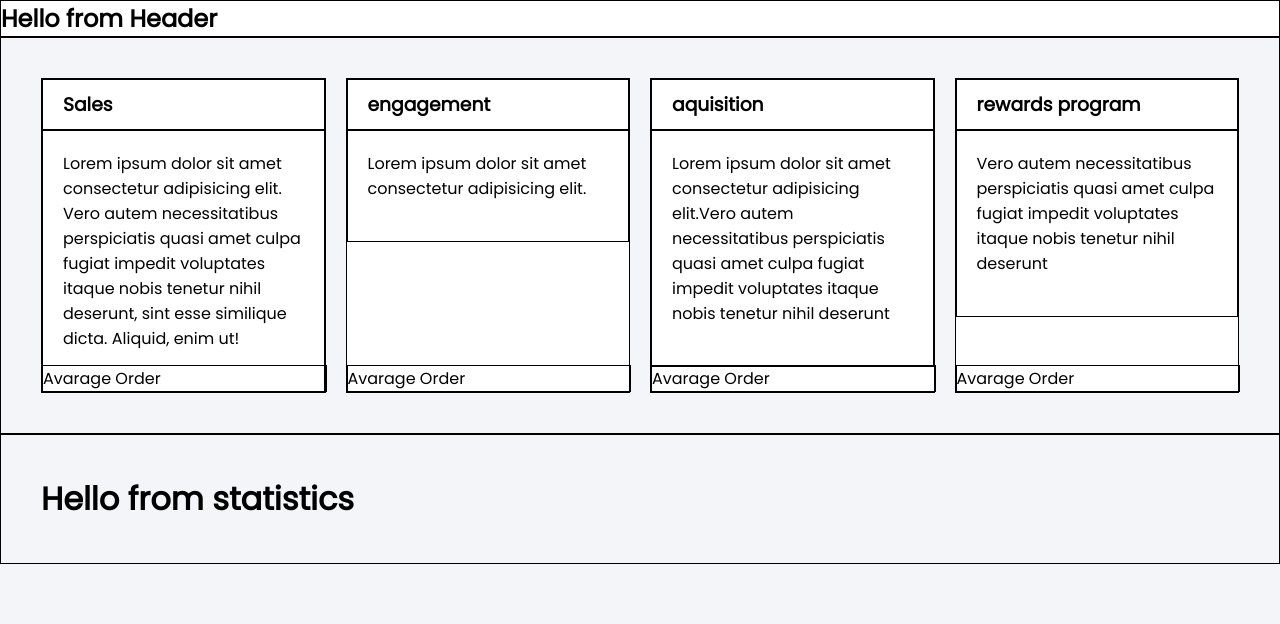
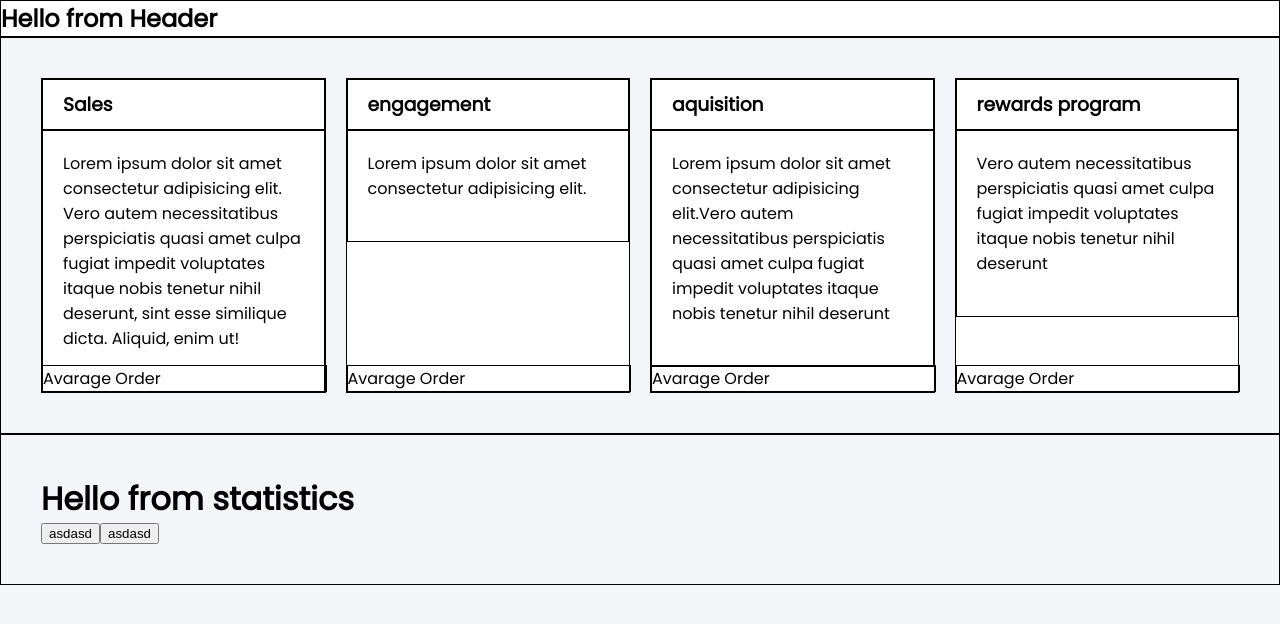
Before and after one commit to JilMuriel/Dashboard, a Vue app: page / in a window 1280 px wide. Shown: the top 624 px of the page. Built offline with nearby package versions, Linux system fonts and the light colour scheme.

Commit message:
update on statistics

```diff
--- a/package.json
+++ b/package.json
@@ -11,7 +11,8 @@
     "core-js": "^3.6.4",
     "node-sass": "^4.13.1",
     "sass-loader": "^8.0.2",
-    "vue": "^2.6.11"
+    "vue": "^2.6.11",
+    "vue2-datepicker": "^3.4.1"
   },
   "devDependencies": {
     "@vue/cli-plugin-babel": "~4.2.0",
--- a/src/components/Statistics.vue
+++ b/src/components/Statistics.vue
@@ -1,6 +1,10 @@
 <template>
   <div class="container">
     <h1>{{ title }}</h1>
+    <div class="container-header">
+        <button>asdasd</button>
+        <button>asdasd</button>
+    </div>
   </div>
 </template>
 <script>
@@ -18,5 +22,9 @@ export default {
   max-width: 1500px;
   margin: auto;
   border: 1px solid black;
+  .container-header {
+      display: flex;
+      flex-direction: row;
+  }
 }
 </style>
```
Also changed, not shown: 1 other file (tests, documents, lock files or other folders).
